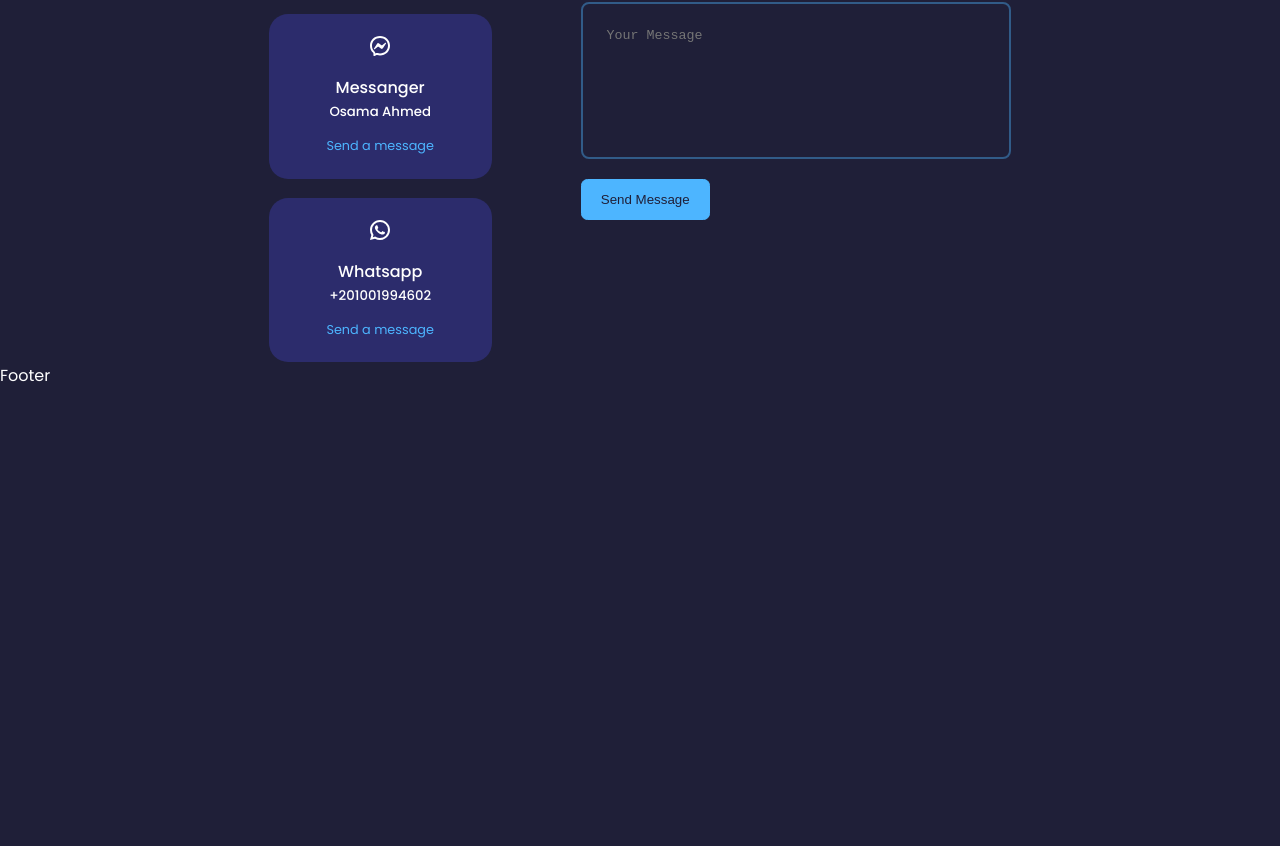
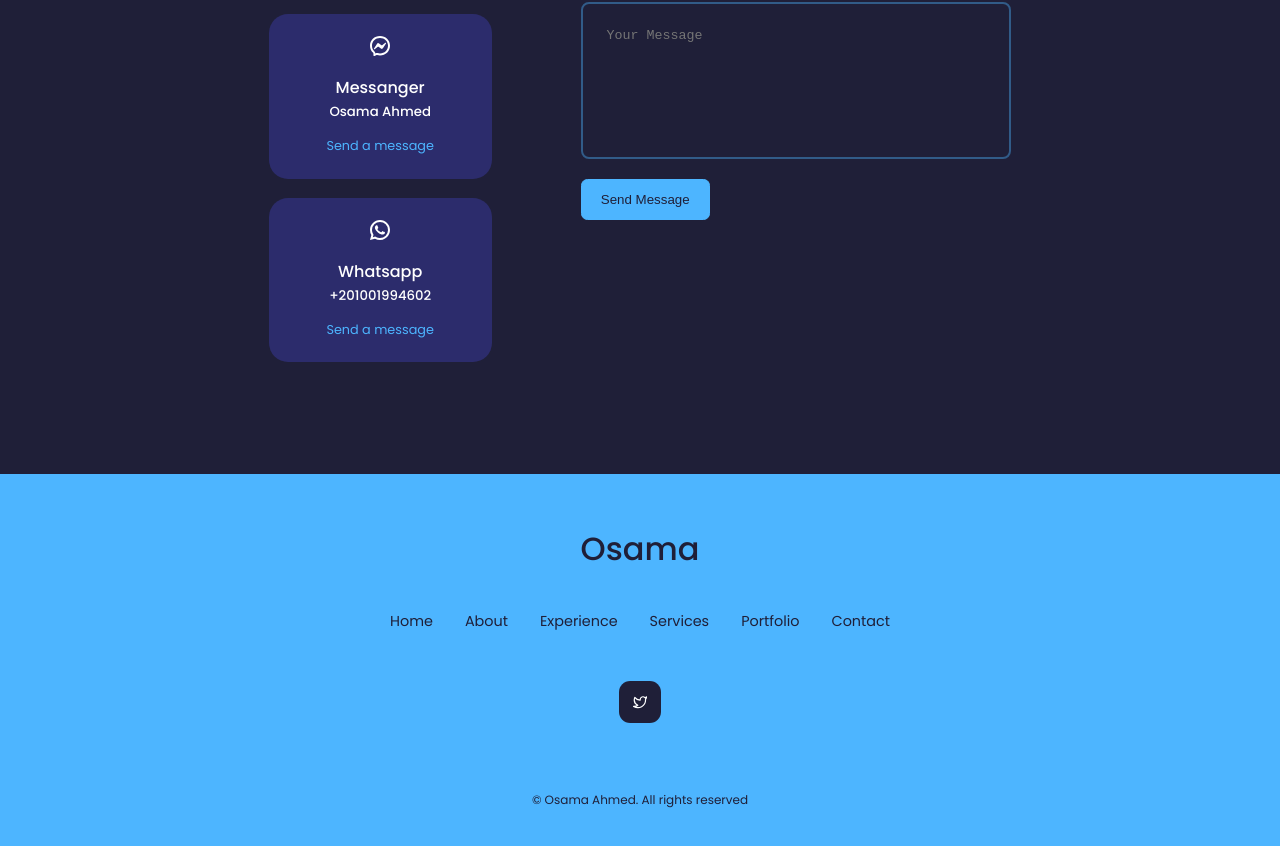
Before and after one commit to osama-su/osama-su.github.io, a React (Create React App) app: page / in a window 1280 px wide. Shown: the part 4083-4929 px from the top of the page. Before the commit the page ends 4473 px from the top, so only its background shows below. Built offline with nearby package versions, Linux system fonts and the light colour scheme.

Commit message:
footer component

```diff
--- a/src/components/footer/Footer.jsx
+++ b/src/components/footer/Footer.jsx
@@ -1,7 +1,48 @@
 import React from "react";
 import "./footer.css";
+import { FiTwitter } from "react-icons/fi";
+
 const Footer = () => {
-  return <div>Footer</div>;
+  return (
+    <footer>
+      <a href="#" className="footer-logo">
+        Osama
+      </a>
+      <ul className="permalinks">
+        <li>
+          <a href="#">Home</a>
+        </li>
+        <li>
+          <a href="#about">About</a>
+        </li>
+        <li>
+          <a href="experience">Experience</a>
+        </li>
+        <li>
+          <a href="#services">Services</a>
+        </li>
+        <li>
+          <a href="#portfolio">Portfolio</a>
+        </li>
+        <li>
+          <a href="#contact">Contact</a>
+        </li>
+      </ul>
+
+      <div className="footer-socials">
+        <a
+          href="https://twitter.com/mentaloverflow"
+          target="_blank"
+          rel="noopener noreferrer"
+        >
+          <FiTwitter />
+        </a>
+      </div>
+      <div className="footer-copyright">
+        <small>&copy; Osama Ahmed. All rights reserved</small>
+      </div>
+    </footer>
+  );
 };
 
 export default Footer;
--- a/src/components/footer/footer.css
+++ b/src/components/footer/footer.css
@@ -0,0 +1,58 @@
+footer {
+  background: var(--color-primary);
+  padding: 3rem 0;
+  text-align: center;
+  font-size: 0.9rem;
+  margin-top: 7rem;
+}
+footer a {
+  color: var(--color-bg);
+}
+.footer-logo {
+  font-size: 2rem;
+  font-weight: 500;
+  margin-bottom: 2rem;
+  display: inline-block;
+}
+.permalinks {
+  display: flex;
+  flex-wrap: wrap;
+  justify-content: center;
+  gap: 2rem;
+  margin: 0 auto 3rem;
+}
+.footer-socials {
+  display: flex;
+  justify-content: center;
+  gap: 1rem;
+  margin-bottom: 4rem;
+}
+.footer-socials a {
+  background: var(--color-bg);
+  color: var(--color-white);
+  padding: 0.8rem;
+  border-radius: 0.7rem;
+  display: flex;
+  border: 1px solid transparent;
+}
+.footer-socials a:hover {
+  background: transparent;
+  color: var(--color-bg);
+  border-color: var(--color-bg);
+}
+.footer-copyright {
+  margin-bottom: 4rem;
+  color: var(--color-bg);
+}
+/* Media Queries */
+
+/* Mobile */
+@media screen and (max-width: 600px) {
+  .permalinks {
+    flex-direction: column;
+    gap: 1.5rem;
+  }
+  .footer-socials {
+    margin-bottom: 2.6rem;
+  }
+}
--- a/src/components/nav/nav.css
+++ b/src/components/nav/nav.css
@@ -25,6 +25,6 @@
   background: rgba(0, 0, 0, 0.4);
 }
 nav a.active {
-  background: var(--color-bg);
-  color: var(--color-white);
+  background: var(--color-primary);
+  color: var(--color-bg);
 }
```
